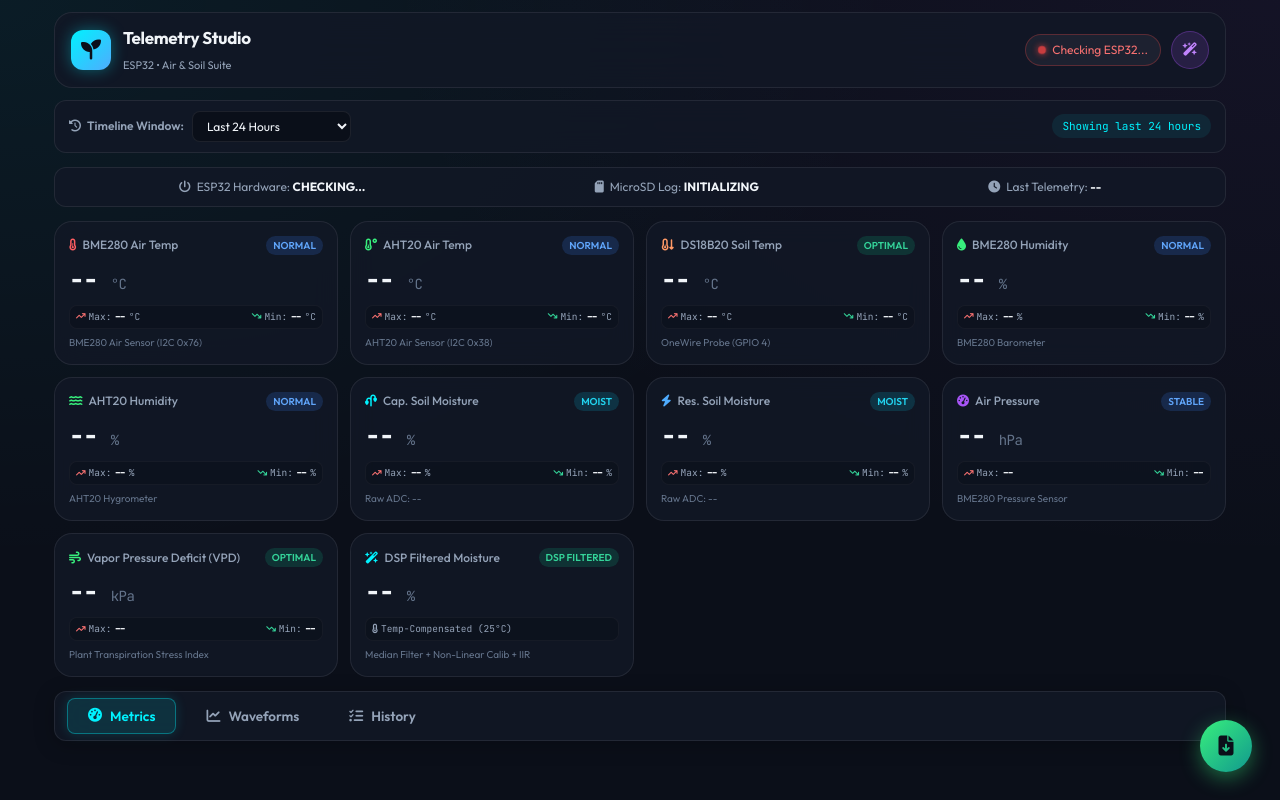
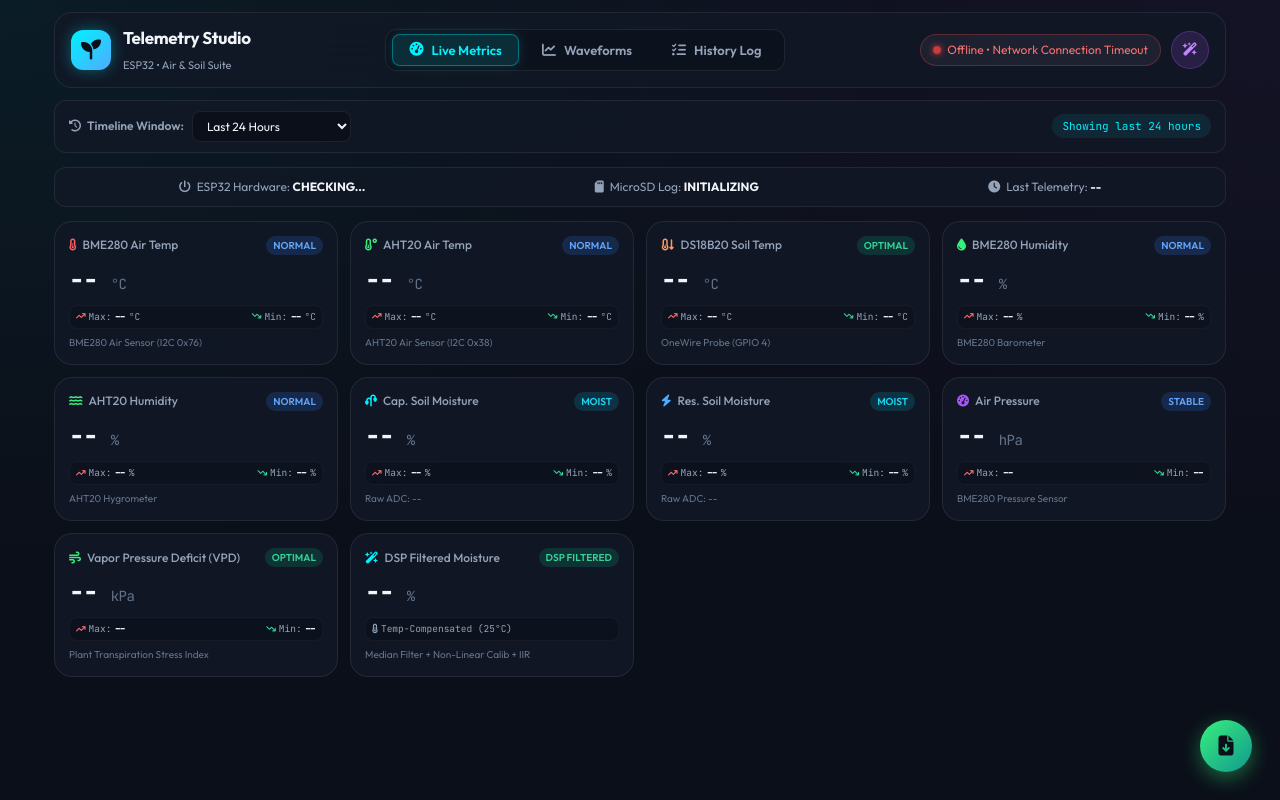
Before and after one commit to SecretiveCodeRunner/soil-air-dashboard, a website: page index.html in a window 1280 px wide. Drawn offline with Linux system fonts and the light colour scheme; no server answers.

Commit message:
fix: resolve Temporal Dead Zone global error, clean header navigation, and instant live polling

```diff
--- a/app.js
+++ b/app.js
@@ -69,10 +69,18 @@
 }
 
 // Telemetry State
-
-// Telemetry State
 let rawTelemetryHistory = [];
 let filteredHistory = [];
+let activeRangeMode = "24h";
+let isDemoActive = false;
+let demoIntervalTimer = null;
+
+// Registered Devices & Multi-Node State
+let registeredDevices = [
+  { id: "ESP32-SOIL-AIR-01", name: "ESP32 Main Suite", path: "SensorData/SoilAirSuite", type: "ESP32" },
+  { id: "ESP32-GREENHOUSE-02", name: "Greenhouse Polyhouse Node", path: "SensorData/Greenhouse02", type: "ESP32" }
+];
+let activeDeviceId = "ESP32-SOIL-AIR-01";
 
 // Platform Detection: Native Capacitor APK vs Web Dashboard
 const isNativeApp = (typeof window.Capacitor !== 'undefined' && window.Capacitor.isNativePlatform && window.Capacitor.isNativePlatform());
@@ -1958,12 +1966,6 @@
 // ============================================================================
 // USER ACCOUNT & MULTI-DEVICE MANAGEMENT MODULE
 // ============================================================================
-let registeredDevices = [
-  { id: "ESP32-SOIL-AIR-01", name: "ESP32 Main Suite", path: "SensorData/SoilAirSuite", type: "ESP32" },
-  { id: "ESP32-GREENHOUSE-02", name: "Greenhouse Polyhouse Node", path: "SensorData/Greenhouse02", type: "ESP32" }
-];
-let activeDeviceId = "ESP32-SOIL-AIR-01";
-
 function initMultiDeviceManager() {
   const savedDevs = localStorage.getItem("soil_air_devices");
   if (savedDevs) {
--- a/index.html
+++ b/index.html
@@ -37,6 +37,22 @@
           <span class="subtitle">ESP32 • Air & Soil Suite</span>
         </div>
       </div>
+
+      <!-- DESKTOP TOP HEADER NAVIGATION TABS -->
+      <nav class="top-nav-bar web-only-feature" id="desktop-top-nav">
+        <button class="nav-item active" data-target="view-metrics">
+          <i class="fa-solid fa-gauge-high"></i>
+          <span>Live Metrics</span>
+        </button>
+        <button class="nav-item" data-target="view-charts">
+          <i class="fa-solid fa-chart-line"></i>
+          <span>Waveforms</span>
+        </button>
+        <button class="nav-item" data-target="view-logs">
+          <i class="fa-solid fa-list-check"></i>
+          <span>History Log</span>
+        </button>
+      </nav>
 
       <div class="header-actions">
         <div class="connection-badge offline" id="connection-status">
@@ -681,8 +697,8 @@
       <i class="fa-solid fa-file-arrow-down"></i>
     </button>
 
-    <!-- NATIVE 5-BUTTON BOTTOM NAVIGATION BAR -->
-    <nav class="bottom-nav">
+    <!-- NATIVE 5-BUTTON BOTTOM NAVIGATION BAR (Mobile APK Only) -->
+    <nav class="bottom-nav mobile-only-feature">
       <button class="nav-item active" data-target="view-metrics">
         <i class="fa-solid fa-gauge-high"></i>
         <span>Metrics</span>
--- a/style.css
+++ b/style.css
@@ -1655,15 +1655,63 @@
 }
 
 /* ============================================================================
-   PLATFORM-SPECIFIC ADAPTATIONS (WEB DASHBOARD VS NATIVE ANDROID APK)
+   TOP HEADER NAVIGATION & PLATFORM ADAPTATIONS
    ============================================================================ */
 
+/* Desktop Top Header Navigation Bar */
+.top-nav-bar {
+  display: flex;
+  align-items: center;
+  gap: 6px;
+  background: rgba(11, 15, 25, 0.6);
+  padding: 4px 6px;
+  border-radius: var(--radius-md);
+  border: 1px solid var(--panel-border);
+}
+
+.top-nav-bar .nav-item {
+  flex-direction: row;
+  max-width: none;
+  flex: initial;
+  padding: 7px 16px;
+  border-radius: var(--radius-sm);
+  font-size: 13px;
+  font-weight: 600;
+  gap: 8px;
+  color: var(--text-secondary);
+  background: transparent;
+  cursor: pointer;
+  border: 1px solid transparent;
+  transition: all 0.2s ease;
+}
+
+.top-nav-bar .nav-item i {
+  font-size: 14px;
+}
+
+.top-nav-bar .nav-item.active {
+  background: rgba(0, 242, 254, 0.12);
+  border-color: rgba(0, 242, 254, 0.35);
+  color: #00f2fe;
+  box-shadow: 0 0 12px rgba(0, 242, 254, 0.15);
+}
+
+.top-nav-bar .nav-item:hover:not(.active) {
+  background: rgba(255, 255, 255, 0.05);
+  color: var(--text-primary);
+}
+
 /* 1. Native Mobile App Platform (APK) */
-body.platform-app .web-only-feature {
+body.platform-app .web-only-feature,
+body:not(.platform-web) .web-only-feature {
   display: none !important;
 }
 
 /* 2. Web Platform (https://soil-air-dashboard.pages.dev/) */
+body.platform-web .mobile-only-feature {
+  display: none !important;
+}
+
 body.platform-web .nav-control-tab,
 body.platform-web .nav-settings-tab {
   display: none !important;
@@ -1674,36 +1722,6 @@
   display: none !important;
 }
 
-/* On Desktop Web: Render clean top header studio navigation */
-body.platform-web .bottom-nav {
-  position: static;
-  height: auto;
-  background: var(--panel-bg);
-  border: 1px solid var(--panel-border);
-  border-radius: var(--radius-md);
-  padding: 6px 12px;
-  margin-bottom: 18px;
-  justify-content: flex-start;
-  gap: 10px;
-  box-shadow: 0 4px 20px rgba(0, 0, 0, 0.25);
-}
-
-body.platform-web .nav-item {
-  flex-direction: row;
-  max-width: none;
-  flex: initial;
-  padding: 8px 20px;
-  border-radius: var(--radius-sm);
-  font-size: 13.5px;
-  font-weight: 600;
-  gap: 8px;
-  color: var(--text-secondary);
-  transition: all 0.2s ease;
-}
-
-body.platform-web .nav-item.active {
-  background: rgba(0, 242, 254, 0.12);
-  border: 1px solid rgba(0, 242, 254, 0.35);
-  color: #00f2fe;
-  box-shadow: 0 0 12px rgba(0, 242, 254, 0.15);
-}
+body.platform-web {
+  padding-bottom: 24px;
+}
--- a/www/style.css
+++ b/www/style.css
@@ -1655,15 +1655,63 @@
 }
 
 /* ============================================================================
-   PLATFORM-SPECIFIC ADAPTATIONS (WEB DASHBOARD VS NATIVE ANDROID APK)
+   TOP HEADER NAVIGATION & PLATFORM ADAPTATIONS
    ============================================================================ */
 
+/* Desktop Top Header Navigation Bar */
+.top-nav-bar {
+  display: flex;
+  align-items: center;
+  gap: 6px;
+  background: rgba(11, 15, 25, 0.6);
+  padding: 4px 6px;
+  border-radius: var(--radius-md);
+  border: 1px solid var(--panel-border);
+}
+
+.top-nav-bar .nav-item {
+  flex-direction: row;
+  max-width: none;
+  flex: initial;
+  padding: 7px 16px;
+  border-radius: var(--radius-sm);
+  font-size: 13px;
+  font-weight: 600;
+  gap: 8px;
+  color: var(--text-secondary);
+  background: transparent;
+  cursor: pointer;
+  border: 1px solid transparent;
+  transition: all 0.2s ease;
+}
+
+.top-nav-bar .nav-item i {
+  font-size: 14px;
+}
+
+.top-nav-bar .nav-item.active {
+  background: rgba(0, 242, 254, 0.12);
+  border-color: rgba(0, 242, 254, 0.35);
+  color: #00f2fe;
+  box-shadow: 0 0 12px rgba(0, 242, 254, 0.15);
+}
+
+.top-nav-bar .nav-item:hover:not(.active) {
+  background: rgba(255, 255, 255, 0.05);
+  color: var(--text-primary);
+}
+
 /* 1. Native Mobile App Platform (APK) */
-body.platform-app .web-only-feature {
+body.platform-app .web-only-feature,
+body:not(.platform-web) .web-only-feature {
   display: none !important;
 }
 
 /* 2. Web Platform (https://soil-air-dashboard.pages.dev/) */
+body.platform-web .mobile-only-feature {
+  display: none !important;
+}
+
 body.platform-web .nav-control-tab,
 body.platform-web .nav-settings-tab {
   display: none !important;
@@ -1674,36 +1722,6 @@
   display: none !important;
 }
 
-/* On Desktop Web: Render clean top header studio navigation */
-body.platform-web .bottom-nav {
-  position: static;
-  height: auto;
-  background: var(--panel-bg);
-  border: 1px solid var(--panel-border);
-  border-radius: var(--radius-md);
-  padding: 6px 12px;
-  margin-bottom: 18px;
-  justify-content: flex-start;
-  gap: 10px;
-  box-shadow: 0 4px 20px rgba(0, 0, 0, 0.25);
-}
-
-body.platform-web .nav-item {
-  flex-direction: row;
-  max-width: none;
-  flex: initial;
-  padding: 8px 20px;
-  border-radius: var(--radius-sm);
-  font-size: 13.5px;
-  font-weight: 600;
-  gap: 8px;
-  color: var(--text-secondary);
-  transition: all 0.2s ease;
-}
-
-body.platform-web .nav-item.active {
-  background: rgba(0, 242, 254, 0.12);
-  border: 1px solid rgba(0, 242, 254, 0.35);
-  color: #00f2fe;
-  box-shadow: 0 0 12px rgba(0, 242, 254, 0.15);
-}
+body.platform-web {
+  padding-bottom: 24px;
+}
```
Also changed, not shown: www/app.js (+10 -8 lines), www/index.html (+18 -2 lines), 1 other file.
